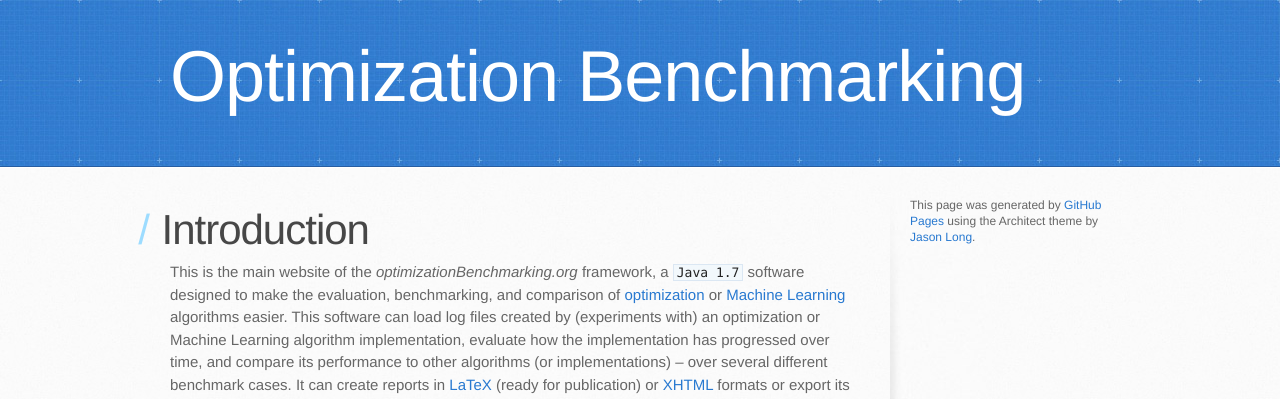
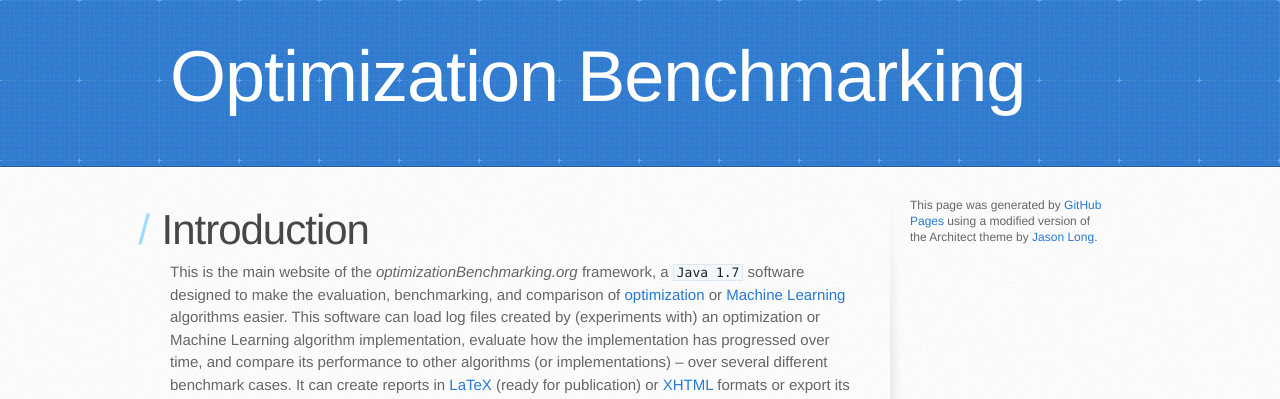
Before and after one commit to optimizationBenchmarking/optimizationBenchmarking.github.io, a Jekyll site: the page built from index.md, in a window 1280 px wide. Shown: the top 399 px of the page. Built offline with Jekyll 4.4.1, drawn with Linux system fonts in a browser that asks for light colours; Markdown is read by kramdown in place of the engine named in the settings.

Commit message:
Stating "modified form of Architect theme" instead of just theme name

```diff
--- a/_layouts/default.html
+++ b/_layouts/default.html
@@ -19,7 +19,7 @@
   <div class="inner clearfix">
     <section id="main-content">{{ content }}<p>[<a href="{{ site.baseurl }}">home</a>] &bull; [<a href="{{ site.baseurl }}/status.html">status</a>] &bull; [<a href="{{ site.baseurl }}/atom.xml">atom feed</a>] &bull; [<a href="{{ site.baseurl }}/rss.xml">rss feed</a>]</p></section>
     <aside id="sidebar">
-      <p>This page was generated by <a href="https://pages.github.com">GitHub Pages</a> using the Architect theme by <a href="https://github.com/jasonlong">Jason Long</a>.</p>
+      <p>This page was generated by <a href="https://pages.github.com">GitHub Pages</a> using a modified version of the Architect theme by <a href="https://github.com/jasonlong">Jason Long</a>.</p>
     </aside>
   </div>
 </div></body></html>
```
